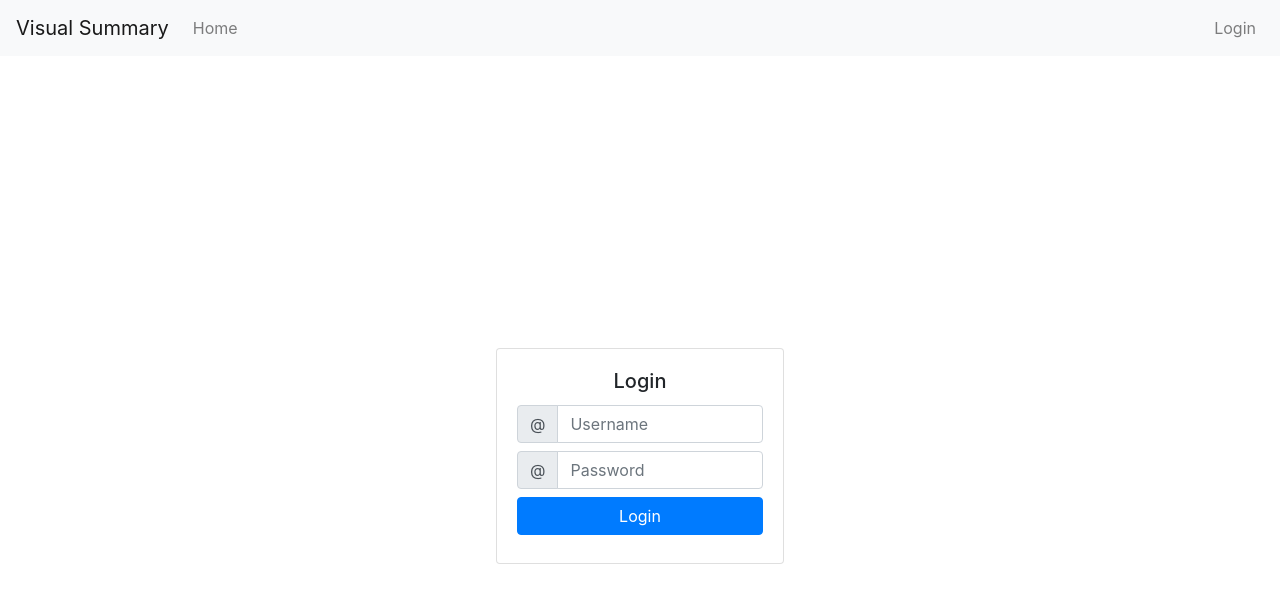
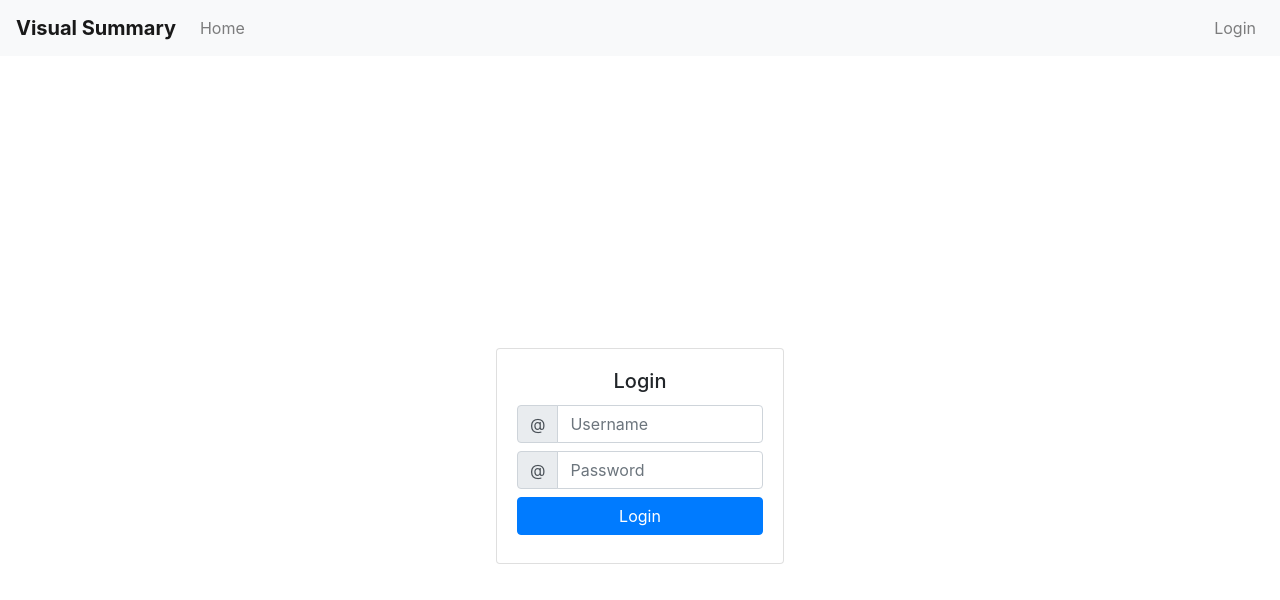
Before and after one commit to rotemmi4/visual-summary, a React (Create React App) app in the folder client/: page /login in a window 1280 px wide. Shown: the top 600 px of the page. Built offline with nearby package versions, Linux system fonts and the light colour scheme; no server answers.

Commit message:
fix problem

```diff
--- a/client/src/components/DeveloperNavbar.js
+++ b/client/src/components/DeveloperNavbar.js
@@ -16,7 +16,7 @@ export default function DeveloperNavbar (){
 return (
     <>
     <Navbar bg="light" variant="light">
-        <Navbar.Brand href="/" class="font-weight-bold">Visual Summary</Navbar.Brand>
+        <Navbar.Brand href="/" className="font-weight-bold">Visual Summary</Navbar.Brand>
         <Nav className="mr-auto">
             <Nav.Link as={Link} to="/">Home</Nav.Link>
             {user && <Nav.Link as={Link} to="/create-test">Tests</Nav.Link>}
```
Also changed, not shown: 1 other file (tests, documents, lock files or other folders).
